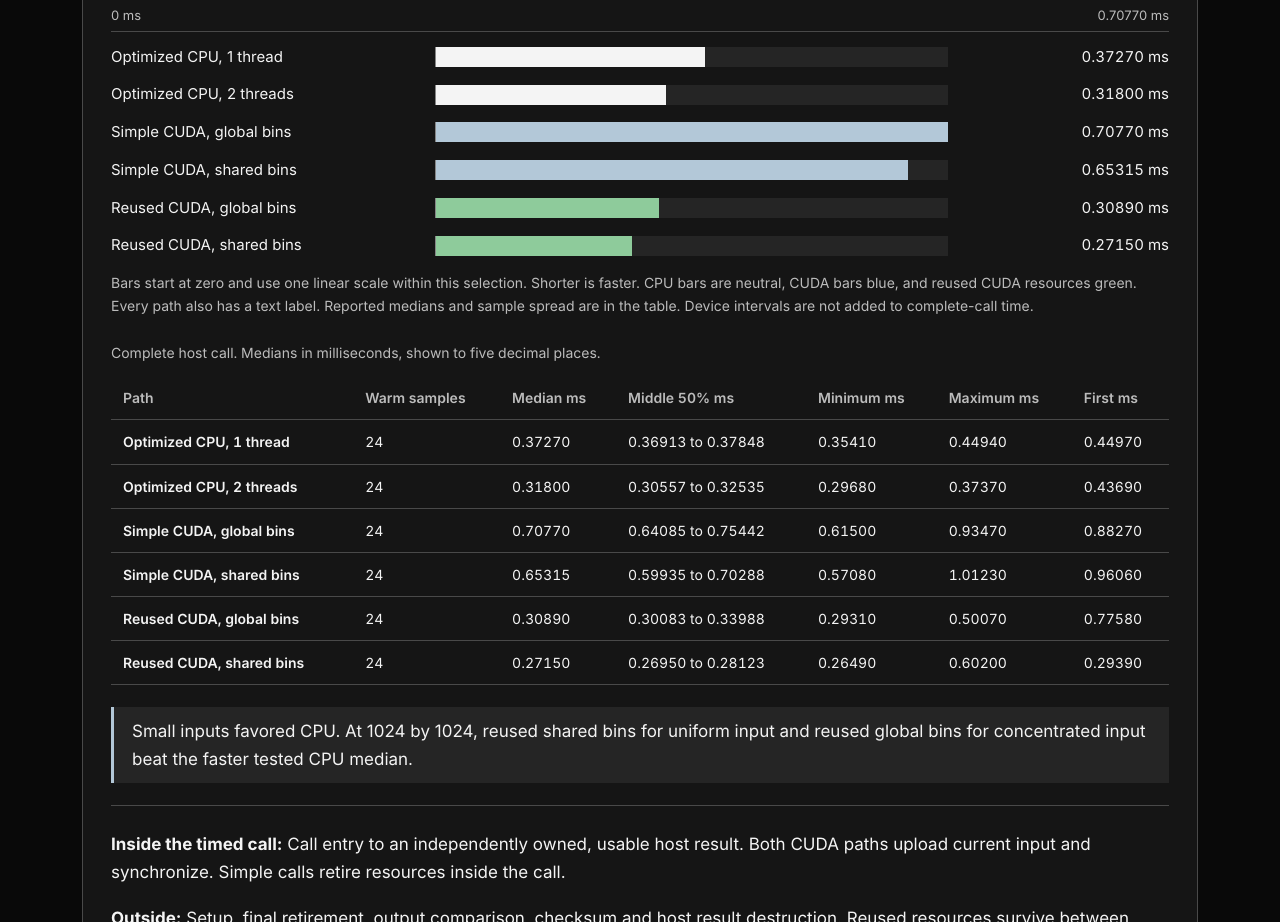
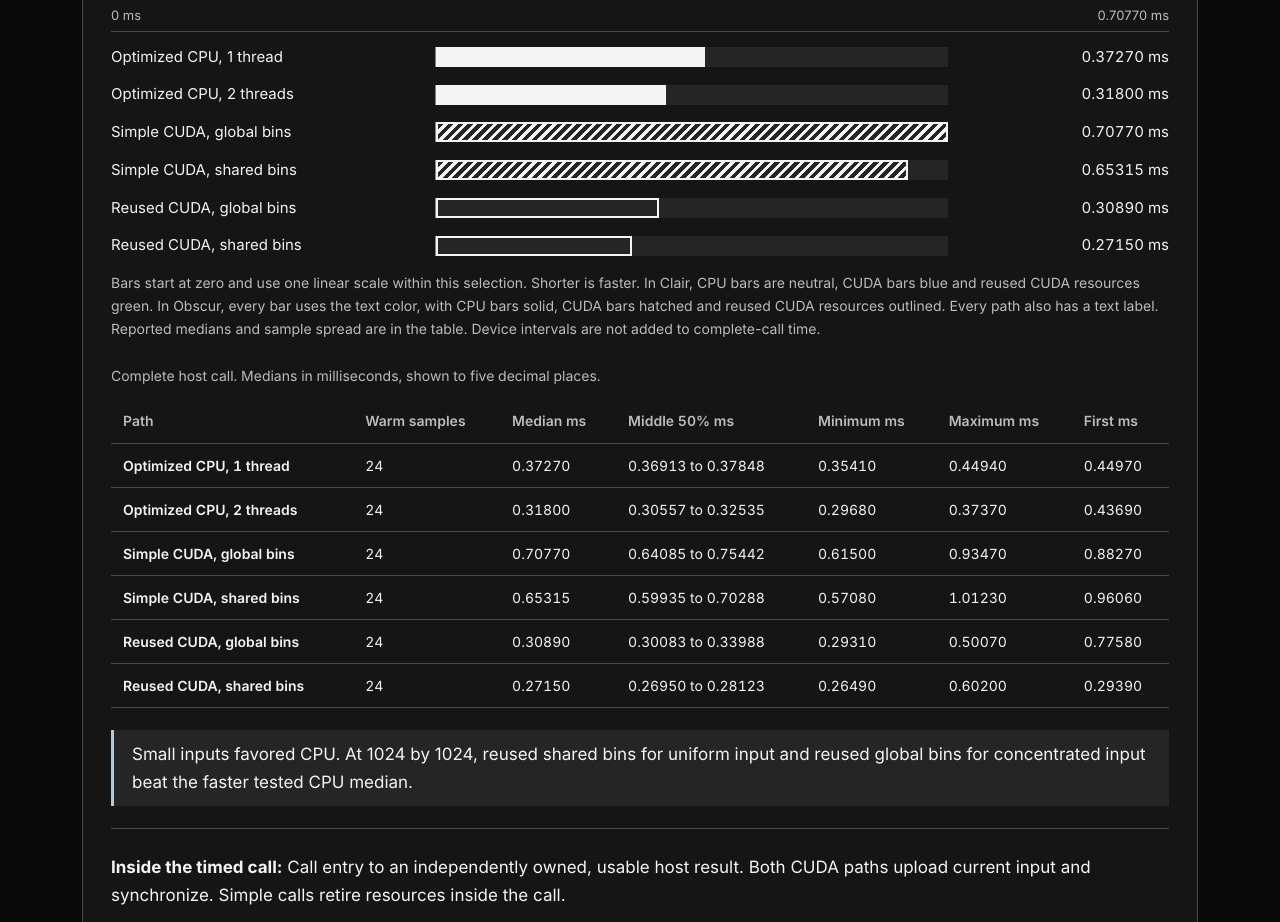
Before and after one commit to T92T1914/heterogeneous-batch-runtime, a plain HTML site: page web/index.html in a window 1280 px wide. Shown: the part 1990-2912 px from the top of the page. Drawn offline with Linux system fonts and the light colour scheme.

Commit message:
Draw the page bars without hue in the Obscur appearance
The comparison chart told its series apart by color alone: CUDA bars in the
accent blue and reused CUDA resources in the success green. In the Obscur
appearance every bar now uses the text color. CPU bars stay solid, CUDA bars
are hatched and reused CUDA bars are outlined, and each row keeps its own
text label. The Clair appearance and the rest of the page keep the tokens in
web/theme-tokens.json. The caption changes only where it named a color and
now describes both appearances. No number moves.

A new browser test reads the computed bar styles in Obscur and in Auto with a
dark system, checks the pattern of each series and that no bar color carries
a hue, and checks that Clair, and Auto with a light system, still draw the three
series in their own colors.

build_site.py and its write form, the site unit tests and
tests/site-selection.test.mjs passed. The browser test file parses. The
browser suite has no local browsers here, so it runs in the hosted page
workflow.

```diff
--- a/web/index.html
+++ b/web/index.html
@@ -28,7 +28,7 @@
 <div class="controls"><div><label for="experiment">Experiment</label><select id="experiment"></select></div><div><label for="condition">Condition</label><select id="condition"></select></div><div><label for="metric">Timing boundary</label><select id="metric"><option value="median_ms">Complete host call</option><option value="kernel_ms">CUDA kernel interval</option><option value="upload_ms">CUDA upload interval</option><option value="download_ms">CUDA download interval</option></select></div></div>
 <h3 id="comparison-title"></h3><p id="description" class="muted"></p>
 <p id="selection-status" class="fine" aria-live="polite" aria-atomic="true"></p>
-<figure aria-labelledby="chart-heading"><h4 id="chart-heading"></h4><div class="chart-scale"><span>0 ms</span><span id="chart-maximum"></span></div><div id="chart"></div><figcaption>Bars start at zero and use one linear scale within this selection. Shorter is faster. CPU bars are neutral, CUDA bars blue, and reused CUDA resources green. Every path also has a text label. Reported medians and sample spread are in the table. Device intervals are not added to complete-call time.</figcaption></figure>
+<figure aria-labelledby="chart-heading"><h4 id="chart-heading"></h4><div class="chart-scale"><span>0 ms</span><span id="chart-maximum"></span></div><div id="chart"></div><figcaption>Bars start at zero and use one linear scale within this selection. Shorter is faster. In Clair, CPU bars are neutral, CUDA bars blue and reused CUDA resources green. In Obscur, every bar uses the text color, with CPU bars solid, CUDA bars hatched and reused CUDA resources outlined. Every path also has a text label. Reported medians and sample spread are in the table. Device intervals are not added to complete-call time.</figcaption></figure>
 <div id="selection-table"></div><p id="finding" class="finding"></p>
 <div class="boundary"><p><strong>Inside the timed call:</strong> <span id="boundary"></span></p><p><strong>Outside:</strong> <span id="excluded"></span></p><p id="limitations" class="muted"></p></div>
 <p id="source-links" class="fine"></p><a id="table-link" href="#tables">All conditions in this experiment</a>
--- a/web/style.css
+++ b/web/style.css
@@ -43,5 +43,10 @@ footer{border-top:1px solid var(--divider);padding:25px 0 10px;margin-top:50px;f
 @media(max-width:760px){.takeaways,.contract-grid{grid-template-columns:1fr;gap:12px}.controls{grid-template-columns:1fr;gap:16px}.panel{padding:20px}.bar-row{grid-template-columns:minmax(0,1fr) minmax(0,auto);gap:6px 12px}.bar-track{grid-row:2;grid-column:1/-1}.bar-value{font-size:14px;grid-column:2}.lead{font-size:18px}section{margin-top:40px}}
 @media(max-width:400px){.wrap{padding:20px 16px}.panel{padding:16px}.bar-row{font-size:14px}nav{font-size:14px}.appearance-control{justify-content:flex-start}th,td{padding:9px}}
 @media(prefers-reduced-motion:reduce){*,*::before,*::after{scroll-behavior:auto!important;transition:none!important}}
+/* Obscur draws every bar in text. A pattern and the row label tell the series apart, never a hue. */
+:root:not([data-appearance=clair]):not([data-appearance=auto]) .bar-row .bar{background:var(--text)}
+:root:not([data-appearance=clair]):not([data-appearance=auto]) .bar-row[data-kind=cuda] .bar{background:repeating-linear-gradient(135deg,var(--text) 0 3px,transparent 3px 7px);box-shadow:inset 0 0 0 2px var(--text)}
+:root:not([data-appearance=clair]):not([data-appearance=auto]) .bar-row[data-kind=reused] .bar{background:transparent;box-shadow:inset 0 0 0 2px var(--text)}
+@media(prefers-color-scheme:dark){:root[data-appearance=auto] .bar-row .bar{background:var(--text)}:root[data-appearance=auto] .bar-row[data-kind=cuda] .bar{background:repeating-linear-gradient(135deg,var(--text) 0 3px,transparent 3px 7px);box-shadow:inset 0 0 0 2px var(--text)}:root[data-appearance=auto] .bar-row[data-kind=reused] .bar{background:transparent;box-shadow:inset 0 0 0 2px var(--text)}}
 @media(forced-colors:active){.bar{background:Highlight!important}.bar-track{border:1px solid CanvasText}.panel,.button,.table-wrap,select,.finding{border-color:CanvasText}.primary{background:Canvas;color:LinkText}a{color:LinkText}}
 @media print{:root[data-appearance],:root{color-scheme:light;--canvas:white;--panel:white;--text:black;--muted:#333;--divider:#999;--control:#eee;--accent:#234c65;--code:#eee}.wrap{padding:0;max-width:none}.appearance-control,.controls,#chart,.chart-scale{display:none}.panel{padding:10px}table{font-size:8pt}th,td{white-space:normal;padding:3px}th:first-child{min-width:0}.table-wrap{overflow:visible}details{break-inside:auto}.contract-grid,.takeaways{display:block}}
```
Also changed, not shown: tests/browser/runtime-page.test.mjs (+33 -0 lines), web/index.template.html (+1 -1 lines).
